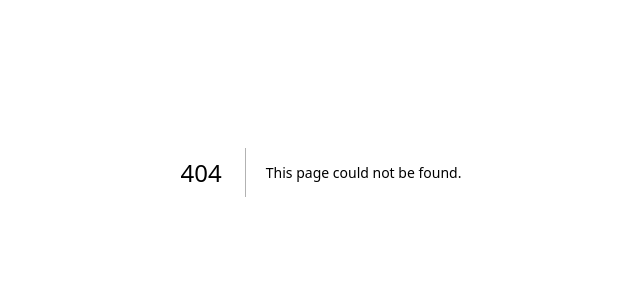
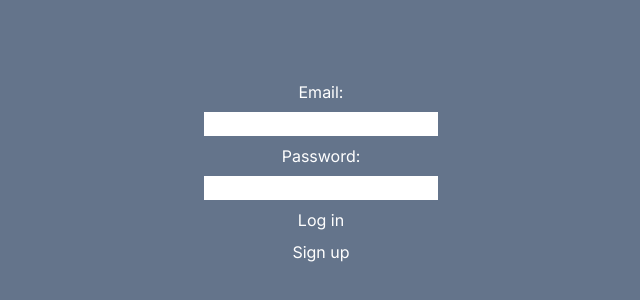
Before and after one commit to DhruvArora-03/money-monkey, a Next.js app in the folder money-monkey-web/: page /login in a window 1280 px wide. Before the commit this address had no page. Shown: the part 228-528 px from the top of the page, without its empty margins (319-959 px from the left). Built offline with nearby package versions, Linux system fonts and the light colour scheme.

Commit message:
basic login

```diff
--- /dev/null
+++ b/money-monkey-web/app/login/actions.ts
@@ -0,0 +1,46 @@
+"use server";
+
+import { revalidatePath } from "next/cache";
+import { redirect } from "next/navigation";
+
+import { createClient } from "@/lib/supabase/server";
+
+export async function login(formData: FormData) {
+  const supabase = await createClient();
+
+  // type-casting here for convenience
+  // in practice, you should validate your inputs
+  const data = {
+    email: formData.get("email") as string,
+    password: formData.get("password") as string,
+  };
+
+  const { error } = await supabase.auth.signInWithPassword(data);
+
+  if (error) {
+    redirect("/error");
+  }
+
+  revalidatePath("/", "layout");
+  redirect("/");
+}
+
+export async function signup(formData: FormData) {
+  const supabase = await createClient();
+
+  // type-casting here for convenience
+  // in practice, you should validate your inputs
+  const data = {
+    email: formData.get("email") as string,
+    password: formData.get("password") as string,
+  };
+
+  const { error } = await supabase.auth.signUp(data);
+
+  if (error) {
+    redirect("/error");
+  }
+
+  revalidatePath("/", "layout");
+  redirect("/");
+}
--- /dev/null
+++ b/money-monkey-web/app/login/page.tsx
@@ -0,0 +1,14 @@
+import { login, signup } from "@/app/login/actions";
+
+export default function LoginPage() {
+  return (
+    <form className="h-full w-full flex flex-col gap-2 justify-center items-center bg-slate-500 text-white">
+      <label htmlFor="email">Email:</label>
+      <input id="email" name="email" type="email" required />
+      <label htmlFor="password">Password:</label>
+      <input id="password" name="password" type="password" required />
+      <button formAction={login}>Log in</button>
+      <button formAction={signup}>Sign up</button>
+    </form>
+  );
+}
```
